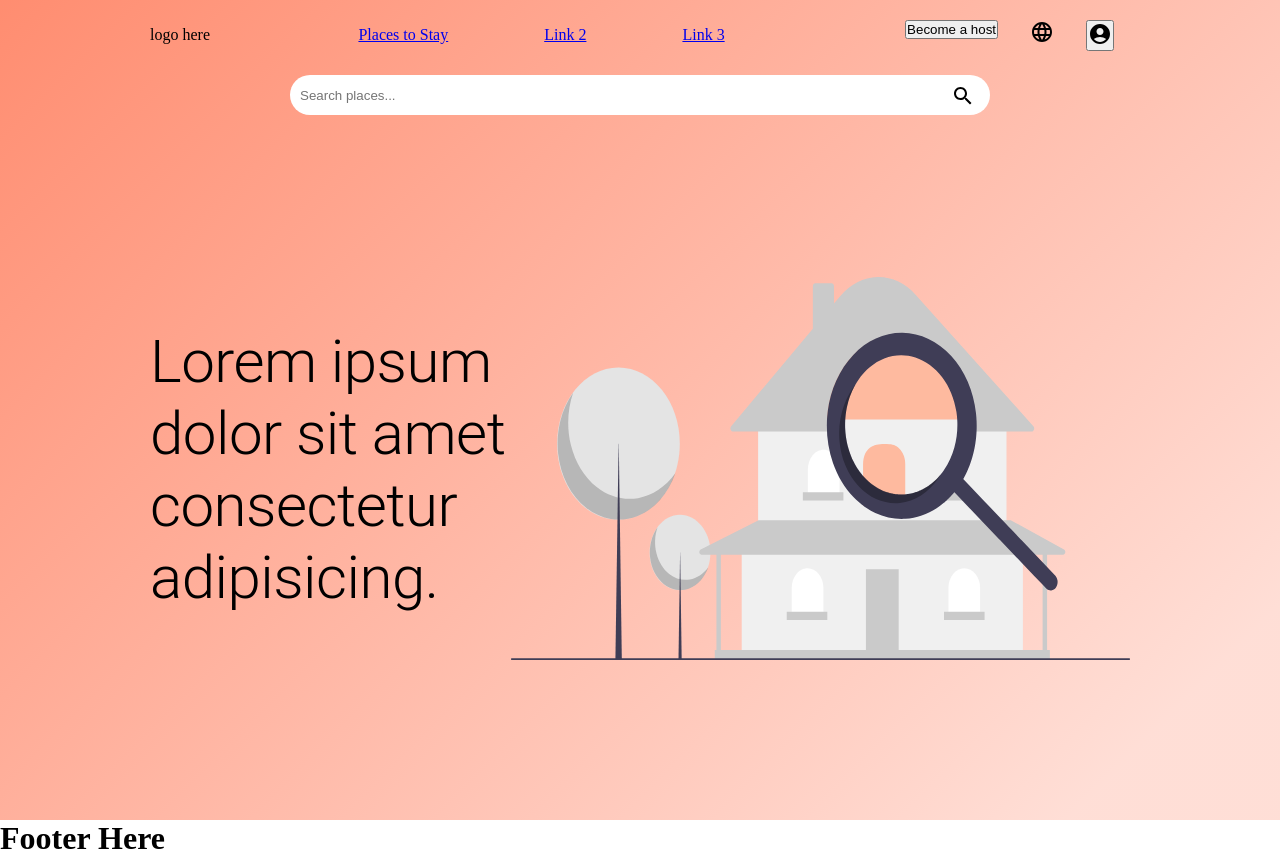
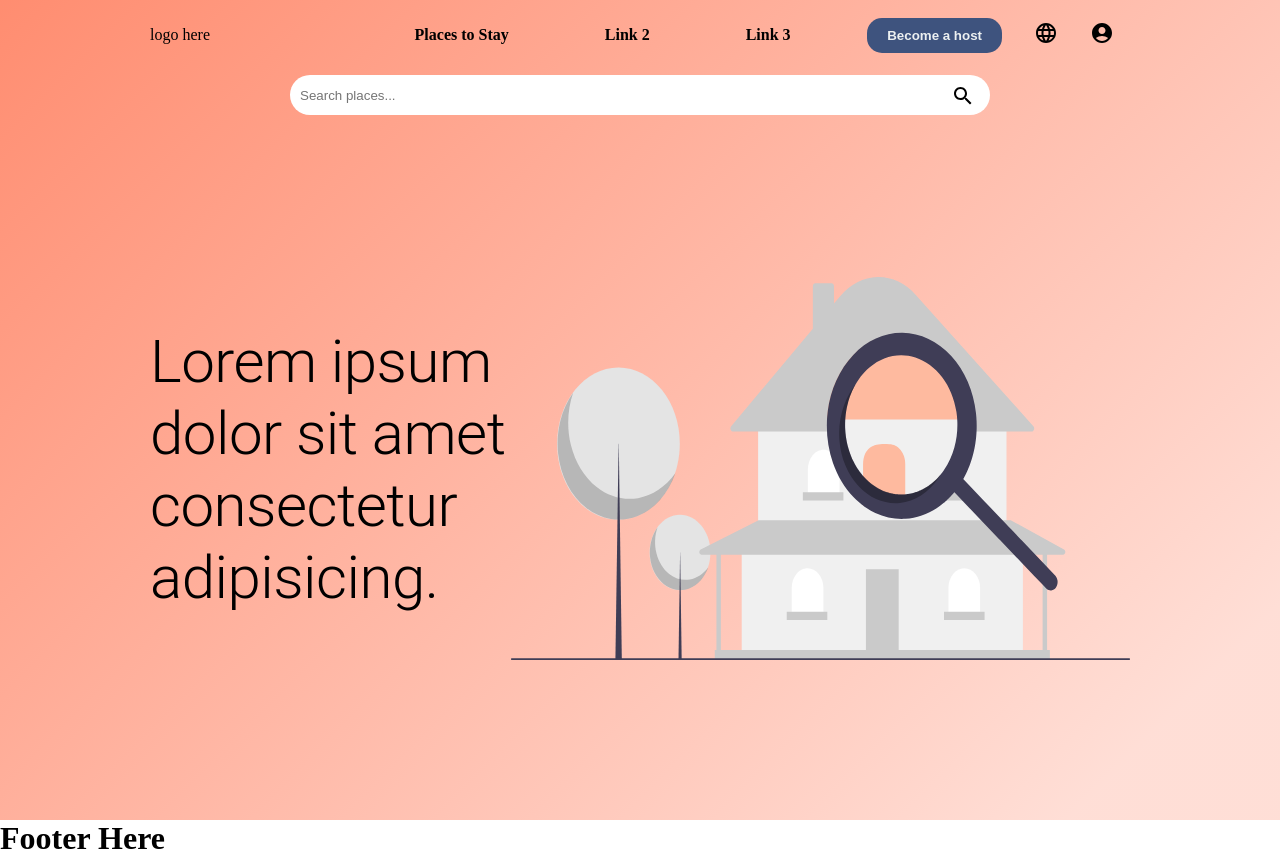
Before and after one commit to lumunge/Spacious-Living, a React (Create React App) app: page / in a window 1280 px wide. Built offline with nearby package versions, Linux system fonts and the light colour scheme.

Commit message:
navigation

```diff
--- a/src/Components/Navbar/Navbar.jsx
+++ b/src/Components/Navbar/Navbar.jsx
@@ -20,13 +20,13 @@ const Navbar = () => {
             </div>
             <div className="navEnd">
                 <div className="end">
-                    <button>Become a host</button>
+                    <button className="btn">Become a host</button>
                 </div>
                 <div className="end">
                     <LanguageIcon/>
                 </div>
                 <div className="dropdown end">
-                    <button><AccountCircleIcon/></button>
+                    <AccountCircleIcon onClick={() => alert("hello")}/>
                     <div className="dropContent">
                         <a href="#!">Sign up</a>
                         <a href="#!">Log in</a>
--- a/src/Components/Navbar/styles.css
+++ b/src/Components/Navbar/styles.css
@@ -6,13 +6,27 @@
 }
 .navEnd {
 	display: flex;
-	justify-content: space-around;
-	padding: 1rem 0;
+	align-items: center;
 }
 .end {
 	margin-left: 2rem;
 }
 .navLinks {
+	margin-right: -10rem;
+}
+.navLinks a {
+	text-decoration: none;
+	color: var(--mainBlack);
+	font-weight: 600;
+}
+.btn {
+	background-color: var(--secondaryColor);
+	padding: 10px 20px;
+	border-radius: 15px;
+	border: none;
+	color: var(--mainWhite);
+	font-weight: 600;
+	cursor: pointer;
 }
 .link {
 	margin: 0 3rem;
@@ -35,10 +49,12 @@
 .dropContent {
 	display: none;
 	position: absolute;
-	background-color: #f1f1f1;
+	right: -15px;
 	min-width: 160px;
 	box-shadow: 0px 8px 16px 0px rgba(0, 0, 0, 0.2);
+	border-radius: 25px;
 	z-index: 1;
+	padding: 10px 0;
 }
 
 .dropContent a {
```
